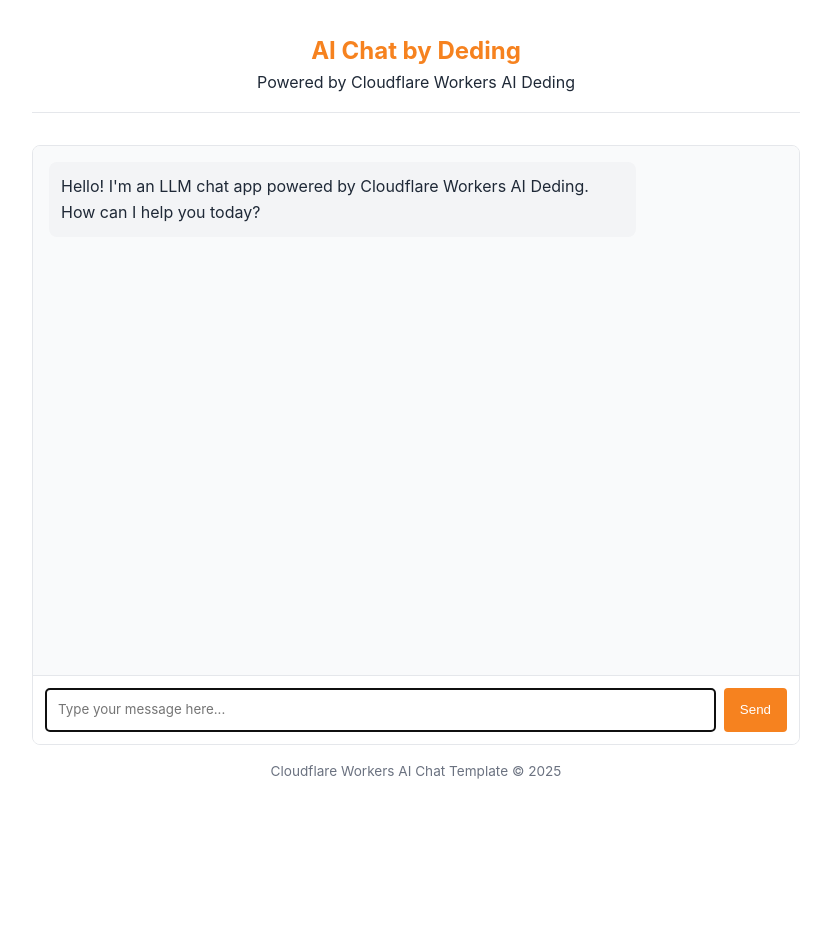
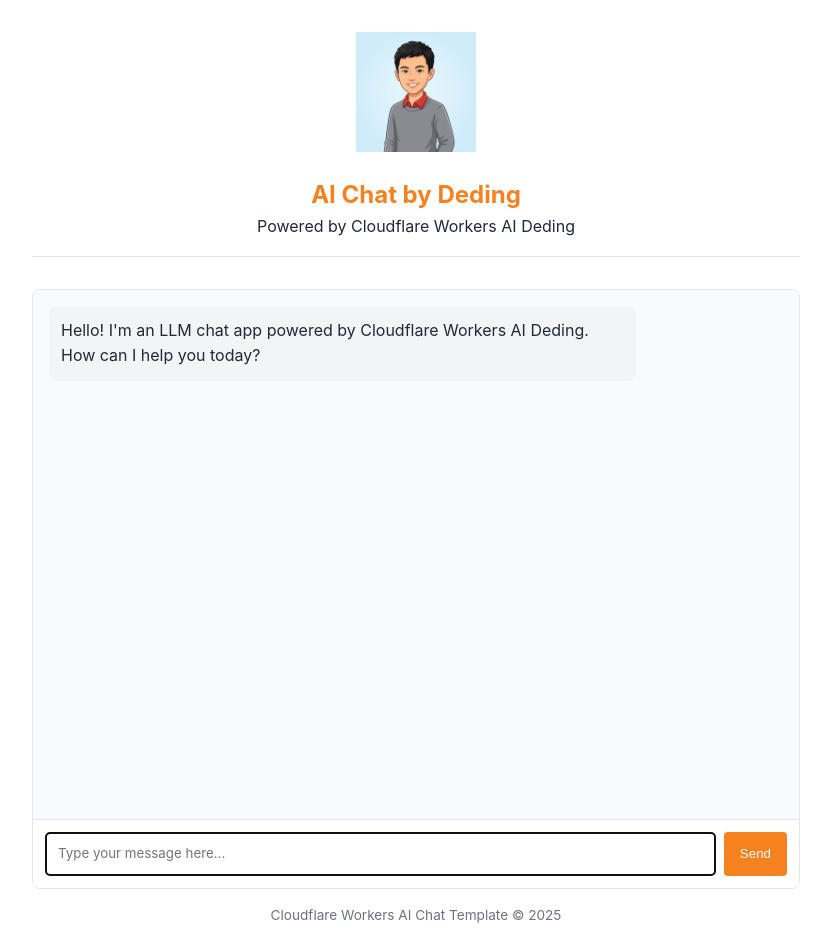
Before and after one commit to zhengdeding/llm-chat-app-template, a website: page public/index.html in a window 1280 px wide. Shown: the whole page, without its empty margins (224-1055 px from the left). Before the commit the page ends 800 px from the top, so only its background shows below. Drawn offline with Linux system fonts and the light colour scheme.

Commit message:
Add logo image to header in index.html
Added a logo image to the header section.

```diff
--- a/public/index.html
+++ b/public/index.html
@@ -38,6 +38,12 @@
 				margin-bottom: 2rem;
 				padding: 1rem 0;
 				border-bottom: 1px solid var(--border-color);
+			}
+
+			.header-logo {
+				max-width: 120px;
+				height: auto;
+				margin-bottom: 1rem;
 			}
 
 			h1 {
@@ -138,6 +144,13 @@
 	</head>
 	<body>
 		<header>
+			<!-- ✅ 新增图片 -->
+			<img
+				src="deding.png"
+				alt="Deding Logo"
+				class="header-logo"
+			/>
+
 			<h1>AI Chat by Deding</h1>
 			<p>Powered by Cloudflare Workers AI Deding</p>
 		</header>
```
